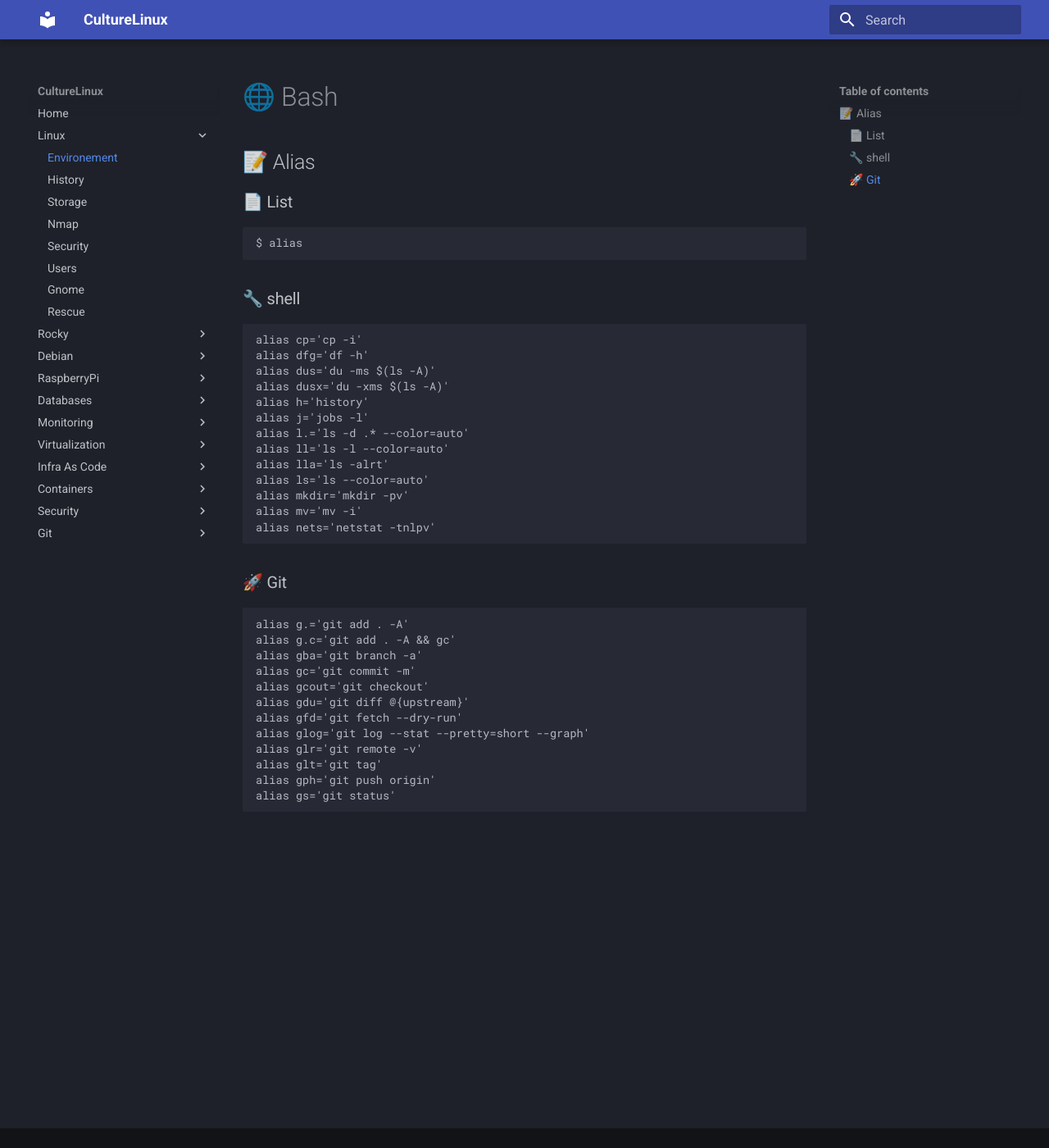
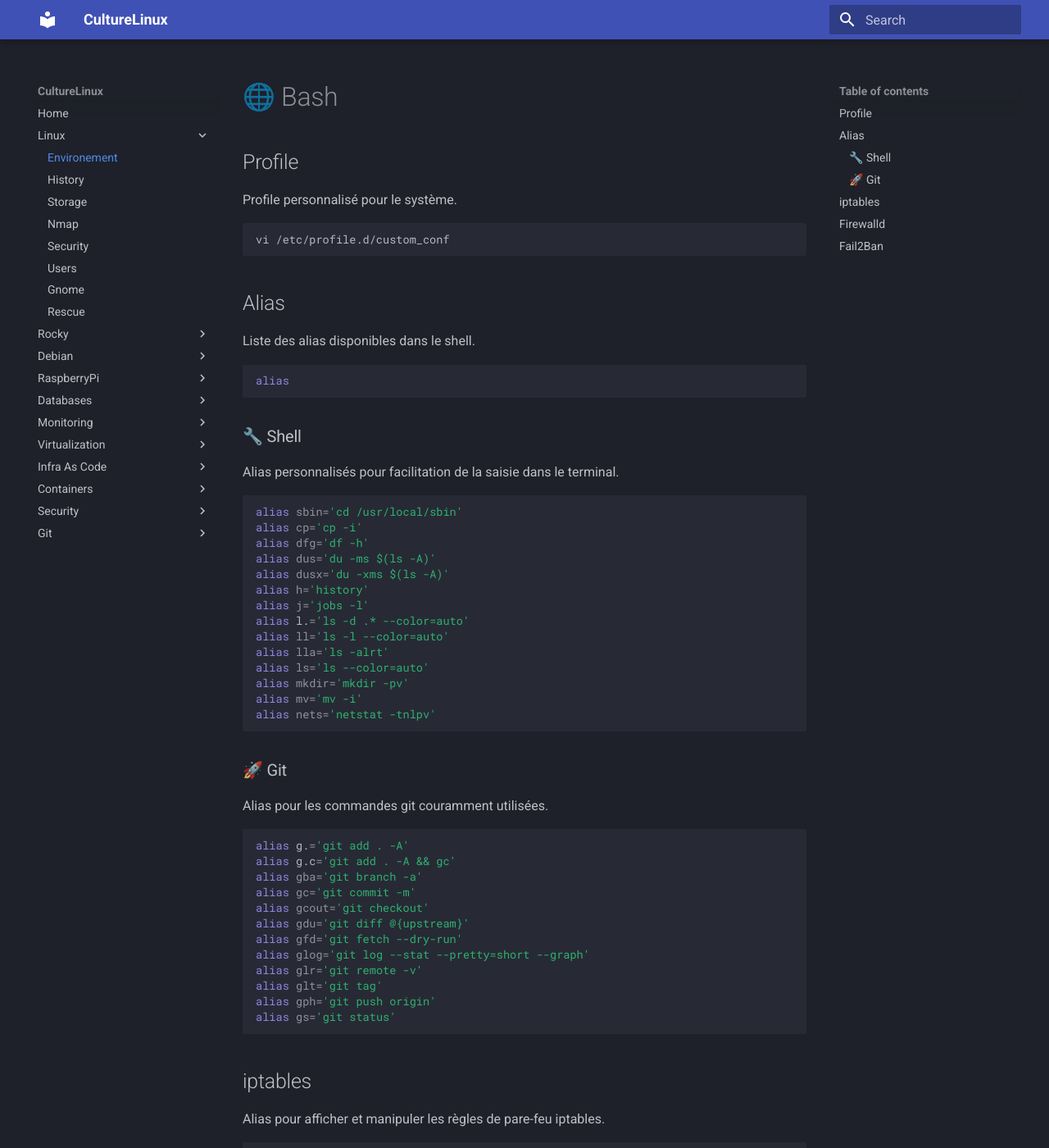
Before and after one commit to CultureLinux/doc, an MkDocs documentation site: the page built from docs/linux/environnement.md, in a window 1280 px wide and 1400 px high. Shown: the whole window at 82% size. Built offline with MkDocs 1.6.1 and Material for MkDocs 9.7.7, drawn with Linux system fonts in a browser that asks for light colours; some of the changed text lies outside the part shown.

````diff
--- a/docs/linux/environnement.md
+++ b/docs/linux/environnement.md
@@ -1,34 +1,105 @@
 # 🌐️ Bash
-## 📝 Alias
 
-### 📄 List
-    $ alias
+## Profile
 
-### 🔧 shell
-    alias cp='cp -i'
-    alias dfg='df -h'
-    alias dus='du -ms $(ls -A)'
-    alias dusx='du -xms $(ls -A)'
-    alias h='history'
-    alias j='jobs -l'
-    alias l.='ls -d .* --color=auto'
-    alias ll='ls -l --color=auto'
-    alias lla='ls -alrt'
-    alias ls='ls --color=auto'
-    alias mkdir='mkdir -pv'
-    alias mv='mv -i'
-    alias nets='netstat -tnlpv'
+Profile personnalisé pour le système.
+
+```bash
+vi /etc/profile.d/custom_conf
+```
+
+## Alias
+
+Liste des alias disponibles dans le shell.
+
+```bash
+alias
+```
+
+### 🔧 Shell
+
+Alias personnalisés pour facilitation de la saisie dans le terminal.
+
+```bash
+alias sbin='cd /usr/local/sbin'
+alias cp='cp -i'
+alias dfg='df -h'
+alias dus='du -ms $(ls -A)'
+alias dusx='du -xms $(ls -A)'
+alias h='history'
+alias j='jobs -l'
+alias l.='ls -d .* --color=auto'
+alias ll='ls -l --color=auto'
+alias lla='ls -alrt'
+alias ls='ls --color=auto'
+alias mkdir='mkdir -pv'
+alias mv='mv -i'
+alias nets='netstat -tnlpv'
+```
 
 ### 🚀 Git
-    alias g.='git add . -A'
-    alias g.c='git add . -A && gc'
-    alias gba='git branch -a'
-    alias gc='git commit -m'
-    alias gcout='git checkout'
-    alias gdu='git diff @{upstream}'
-    alias gfd='git fetch --dry-run'
-    alias glog='git log --stat --pretty=short --graph'
-    alias glr='git remote -v'
-    alias glt='git tag'
-    alias gph='git push origin'
-    alias gs='git status'
+
+Alias pour les commandes git couramment utilisées.
+
+```bash
+alias g.='git add . -A'
+alias g.c='git add . -A && gc'
+alias gba='git branch -a'
+alias gc='git commit -m'
+alias gcout='git checkout'
+alias gdu='git diff @{upstream}'
+alias gfd='git fetch --dry-run'
+alias glog='git log --stat --pretty=short --graph'
+alias glr='git remote -v'
+alias glt='git tag'
+alias gph='git push origin'
+alias gs='git status'
+```
+
+## iptables
+
+Alias pour afficher et manipuler les règles de pare-feu iptables.
+
+```bash
+alias iptlist='iptables -L -n -v --line-numbers'
+alias iptlistfw='iptables -L FORWARD -n -v --line-numbers'
+alias iptlistin='iptables -L INPUT -n -v --line-numbers'
+alias iptlistnat='iptables -t nat -v -L -n --line-number'
+alias iptlistout='iptables -L OUTPUT -n -v --line-number'
+alias iptrestore='iptables-restore <  /etc/iptables/rules.v4'
+alias iptsave='iptables-save > /etc/iptables/rules.v4'
+```
+
+## Firewalld
+
+Alias pour afficher et gérer les règles de pare-feu firewalld.
+
+```bash
+alias fwlist='firewall-cmd --info-zone public'
+function fwaddport(){
+            firewall-cmd --add-port=${1} --permanent && firewall-cmd --reload
+            firewall-cmd --info-zone public
+}
+function fwremport(){
+            firewall-cmd --remove-port=${1} --permanent && firewall-cmd --reload
+            firewall-cmd --info-zone public
+}
+function fwaddservice(){
+            firewall-cmd --add-service=${1} --permanent && firewall-cmd --reload
+            firewall-cmd --info-zone public
+}
+function fwremservice(){
+            firewall-cmd --remove-service=${1} --permanent && firewall-cmd --reload
+            firewall-cmd --info-zone public
+}
+```
+
+## Fail2Ban
+
+Alias pour gérer les règles de protection contre le brute force avec Fail2ban.
+
+```bash
+alias f2breload='fail2ban-client reload'
+alias f2bwssh='watch fail2ban-client status sshd'
+alias f2bssh='fail2ban-client status sshd'
+```
````
